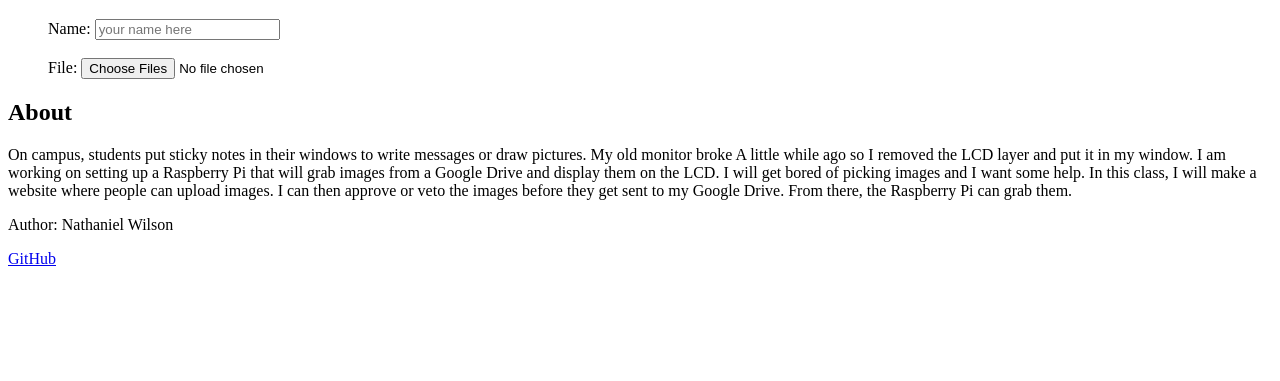
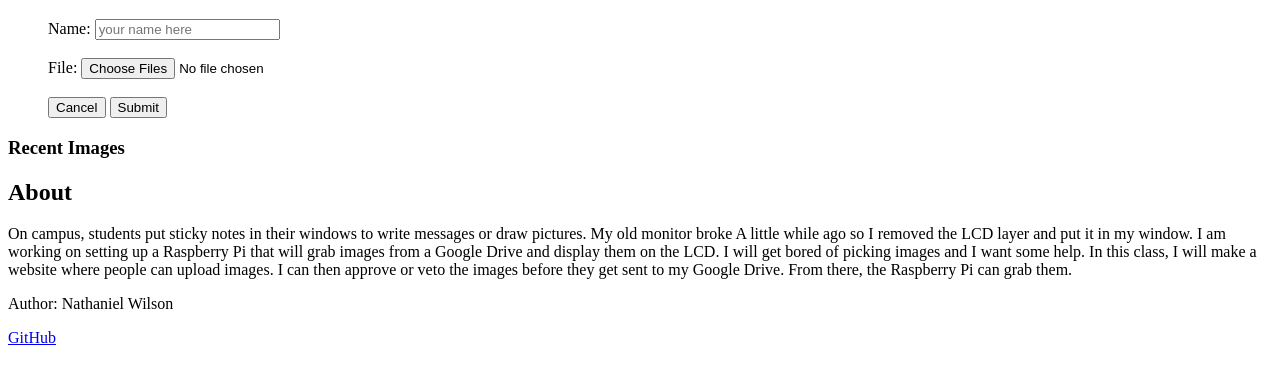
Before and after one commit to Nathanos56/CS260-Startup, a plain HTML site: page index.html in a window 1280 px wide. Shown: the part 87-468 px from the top of the page. Drawn offline with Linux system fonts and the light colour scheme.

Commit message:
Updated index.html

```diff
--- a/index.html
+++ b/index.html
@@ -25,7 +25,14 @@
                     <label for="file">File: </label>
                     <input type="file" id="file" name="varFile" accept="image/*" multiple />
                 </li>
+                <br>
+                <li>
+                    <button type="button">Cancel</button>
+                    <button type="button">Submit</button>
+                </li>
             </ul>
+            <h3>Recent Images</h3>
+
             <h2>About</h2>
             <p>On campus, students put sticky notes in their windows to write messages or draw pictures. My old monitor broke A little while ago so I removed the LCD layer and put it in my window. I am working on setting up a Raspberry Pi that will grab images from a Google Drive and display them on the LCD. I will get bored of picking images and I want some help. In this class, I will make a website where people can upload images. I can then approve or veto the images before they get sent to my Google Drive. From there, the Raspberry Pi can grab them.</p>
 
```
